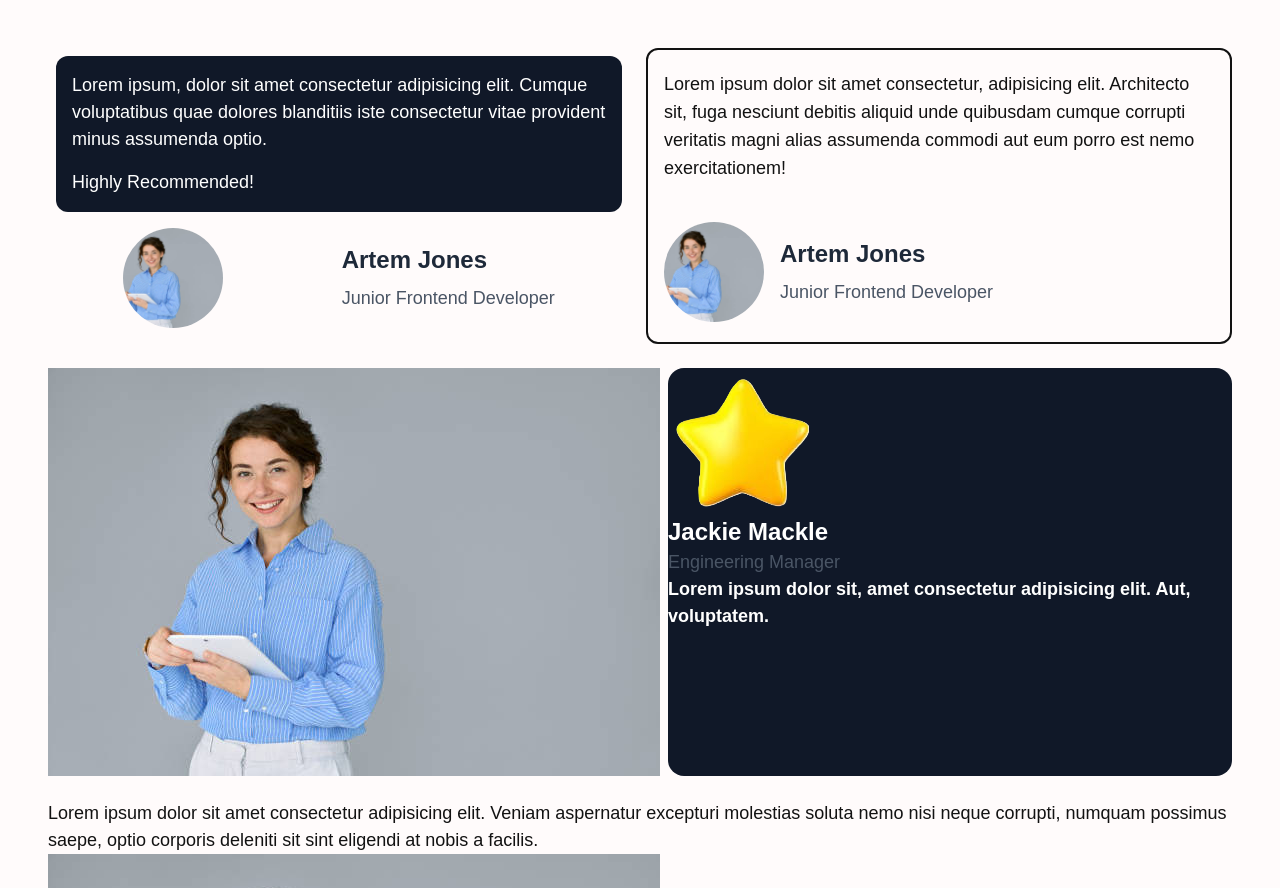
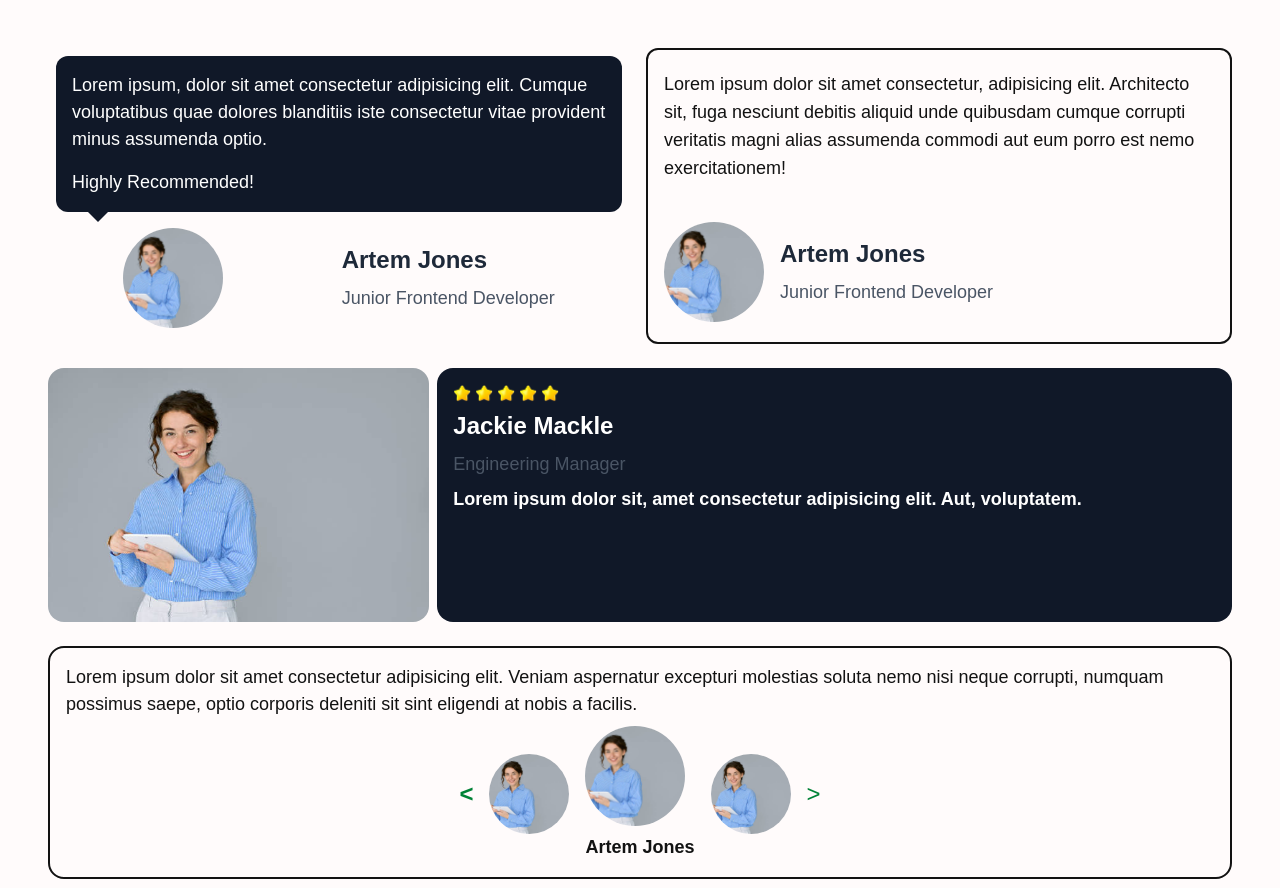
Before and after one commit to yu-yu-aung/frontend, a plain HTML site: page 4-Basic/testimonial-card.html in a window 1280 px wide. Shown: the top 888 px of the page. Drawn offline with nearby package versions, Linux system fonts and the light colour scheme.

Commit message:
Adding speech bubble effect and slider buttons

```diff
--- a/4-Basic/testimonial-card.html
+++ b/4-Basic/testimonial-card.html
@@ -30,8 +30,9 @@
       <div class="first-row flex gap-4">
         <div class="flex flex-col gap-2 p-2 flex-1">
           <div
-            class="text-left bg-gray-900 text-white p-4 flex flex-col gap-4 rounded-xl ::after(content: '', )"
+            class="relative text-left bg-gray-900 text-white p-4 flex flex-col gap-4 rounded-xl before:content-[''] before:absolute before:bottom-[-20px] before:left-8 before:border-[10px] before:border-transparent before:border-t-gray-900"
           >
+            <!-- I wanna add a reverse triangle here to get a speaking bubble effect! -->
             <p>
               Lorem ipsum, dolor sit amet consectetur adipisicing elit. Cumque
               voluptatibus quae dolores blanditiis iste consectetur vitae
@@ -79,9 +80,18 @@
       </div>
 
       <div class="sec-row flex gap-2">
-        <img src="image.jpg" alt="profile photo" class="flex-1" />
-        <div class="flex-2 bg-gray-900 rounded-2xl">
-          <div><img src="star.png" alt="rating" /></div>
+        <div class="flex-1">
+          <img src="image.jpg" alt="profile photo" class="rounded-2xl" />
+        </div>
+
+        <div class="flex-2 bg-gray-900 rounded-2xl p-4 flex flex-col gap-2">
+          <div class="flex gap-1">
+            <img src="star.png" alt="rating" class="w-[18px] h-[18px]" />
+            <img src="star.png" alt="rating" class="w-[18px] h-[18px]" />
+            <img src="star.png" alt="rating" class="w-[18px] h-[18px]" />
+            <img src="star.png" alt="rating" class="w-[18px] h-[18px]" />
+            <img src="star.png" alt="rating" class="w-[18px] h-[18px]" />
+          </div>
           <h2 class="text-white font-semibold text-2xl">Jackie Mackle</h2>
           <p class="text-gray-600 text-lg">Engineering Manager</p>
           <p class="font-semibold text-white">
@@ -90,25 +100,44 @@
           </p>
         </div>
       </div>
-      <div class="slide">
+
+      <div
+        class="slide flex flex-col gap-2 items-center p-4 border-2 rounded-2xl"
+      >
         <p>
           Lorem ipsum dolor sit amet consectetur adipisicing elit. Veniam
           aspernatur excepturi molestias soluta nemo nisi neque corrupti,
           numquam possimus saepe, optio corporis deleniti sit sint eligendi at
           nobis a facilis.
         </p>
-        <div>
-          <div>
-            <img src="image.jpg" alt="profile photo" />
-            <p>Artem Jones</p>
+        <div class="flex gap-4 items-center">
+          <div
+            class="relative flex flex-col gap-2 before:content-['<'] before:absolute before:left-[-30px] before:top-1/2 before:-translate-y-1/2 before:text-2xl before:font-bold before:text-green-700"
+          >
+            <!-- I wanna add a '<' to give slider effect -->
+            <img
+              src="image.jpg"
+              alt="profile photo"
+              class="w-[80px] h-[80px] object-cover rounded-[50%]"
+            />
           </div>
-          <div>
-            <img src="image.jpg" alt="profile photo" />
-            <p>Artem Jones</p>
+          <div class="flex flex-col gap-2">
+            <img
+              src="image.jpg"
+              alt="profile photo"
+              class="w-[100px] h-[100px] object-cover rounded-[50%]"
+            />
+            <p class="font-semibold">Artem Jones</p>
           </div>
-          <div>
-            <img src="image.jpg" alt="profile photo" />
-            <p>Artem Jones</p>
+          <div
+            class="relative flex flex-col gap-2 after:content-['>'] after:absolute after:right-[-30px] after:top-1/2 after:-translate-y-1/2 after:text-2xl <after:font-bold></after:font-bold> after:text-green-700"
+          >
+            <!-- I wanna add a '>' to give slider effect -->
+            <img
+              src="image.jpg"
+              alt="profile photo"
+              class="w-[80px] h-[80px] object-cover rounded-[50%]"
+            />
           </div>
         </div>
       </div>
```
